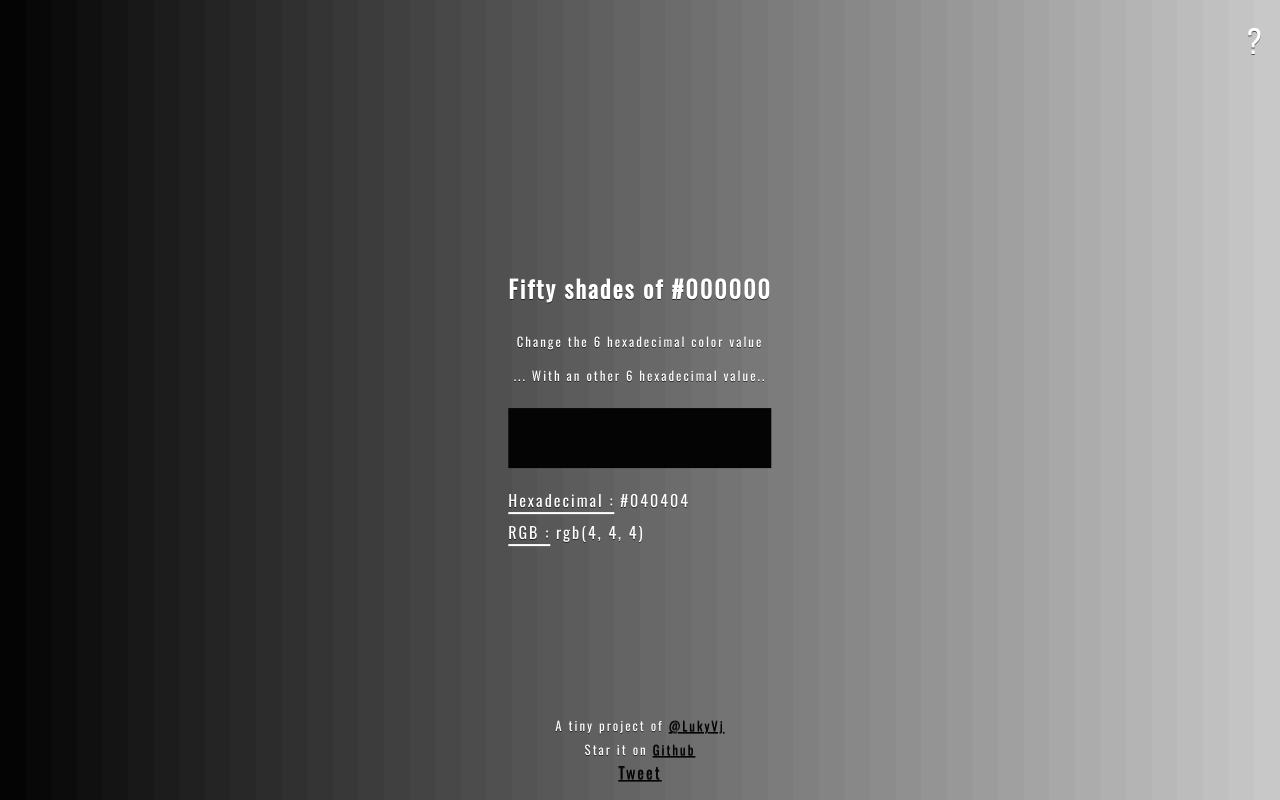
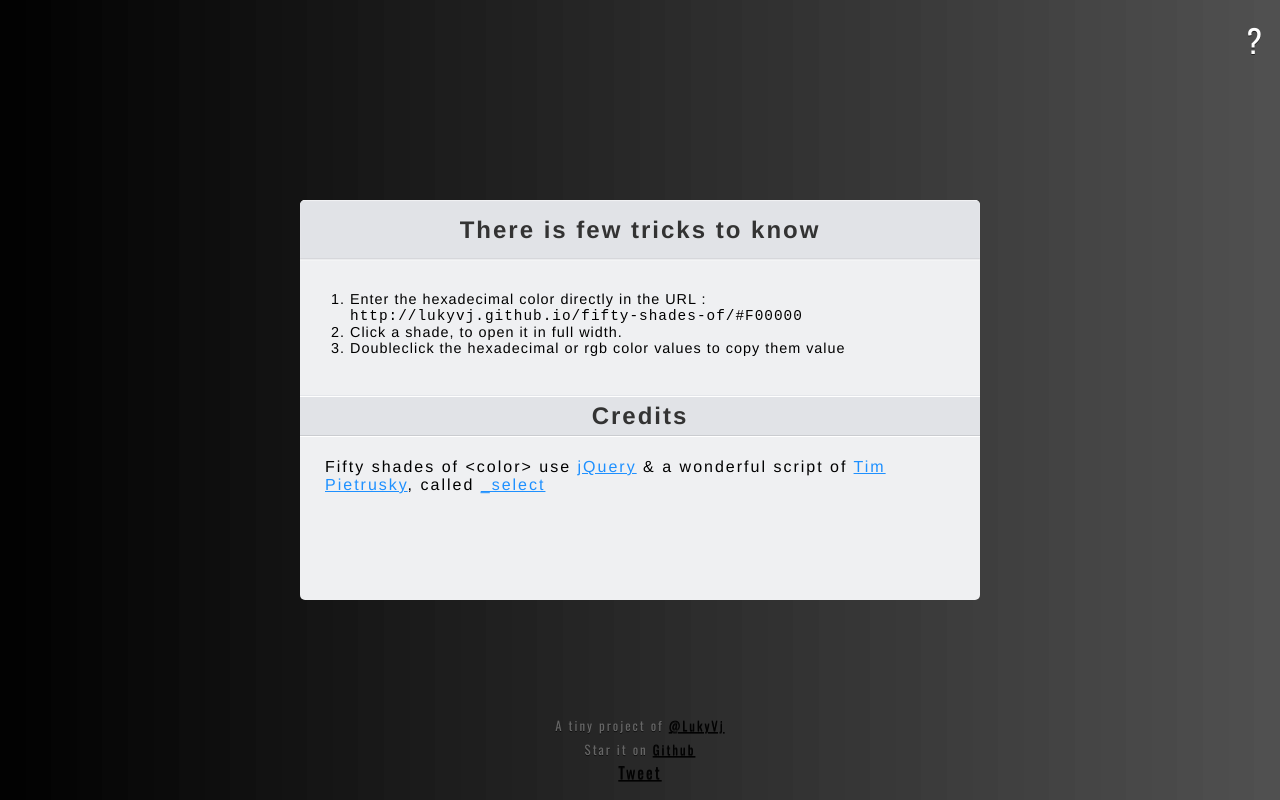
Before and after one commit to LukyVj/fifty-shades-of, a plain HTML site: page index.html in a window 1280 px wide. Drawn offline with nearby package versions, Linux system fonts and the light colour scheme; files that its build step writes are made by us from their sources.

Commit message:
Helpzone improved

```diff
--- a/index.html
+++ b/index.html
@@ -22,7 +22,7 @@
             <p class="browsehappy">You are using an <strong>outdated</strong> browser. Please <a href="http://browsehappy.com/">upgrade your browser</a> to improve your experience.</p>
             <![endif]-->
 
-            <div class="helpzone off-screen">
+            <div class="helpzone on-screen">
               <header>
                 <h2>There is few tricks to know</h2>
               </header>
@@ -31,6 +31,11 @@
                 <li>Click a shade, to open it in full width.</li>
                 <li>Doubleclick the hexadecimal or rgb color values to copy them value <!-- <img src="http://puu.sh/fP2rH/065c6ff95d.gif" class="small"> --></li>
               </ul>
+
+              <header>
+                <h2>Credits</h2>
+              </header>
+              <p>Fifty shades of &lt;color> use <a href="http://jquery.com">jQuery</a> & a wonderful script of <a href="http://twitter.com/timpietrusky">Tim Pietrusky</a>, called <a href="https://github.com/TimPietrusky/_select">_select</a></p>
             </div>
 
             <div class="zone">
--- a/scripts/main.js
+++ b/scripts/main.js
@@ -125,6 +125,7 @@ $(function(){
       prompt('copy:',word);
     }
     e.stopPropagation();
+  expand()
 
 
   });
@@ -162,11 +163,13 @@ $(function(){
     var luma = 0.2126 * r + 0.7152 * g + 0.0722 * b; // per ITU-R BT.709
 
     if (luma > 40) {
-     $('header, footer, [data-toggle], a').attr('style','color: #000 !important;text-shadow: 0 1px 0 rgba(255,255,255,.4)!important')
+     $('header, footer, [data-toggle], a:not(.helpzone a)').attr('style','color: #000 !important;text-shadow: 0 1px 0 rgba(255,255,255,.4)!important')
    }
    else{
-    $('header, footer, [data-toggle], a').attr('style','color: #fff !important;text-shadow: 0 1px 0 rgba(0,0,0,.6)!important')
+    $('header, footer, [data-toggle], a:not(.helpzone a)').attr('style','color: #fff !important;text-shadow: 0 1px 0 rgba(0,0,0,.6)!important')
   }
+    expand()
+
 }
 
 urlToApp();
@@ -188,6 +191,8 @@ function toggleHelp(){
        $('.helpzone').removeClass('on-screen').addClass('off-screen')
     }
   });
+    expand()
+
 }
 
 toggleHelp()
--- a/styles/main.scss
+++ b/styles/main.scss
@@ -106,6 +106,8 @@
     box-shadow: 0 0 0 999px rgba(0,0,0,.6);
     transition: transform .3s ease, box-shadow 0s ease, opacity .2s ease;
     overflow: hidden;
+    font-family: Helvetica, sans-serif;
+
 
     header{
       float: left;
@@ -125,15 +127,22 @@
         color: #333;
         padding: 0;margin: 0;
       }
+
+      &:not(:first-child){
+        min-height: 40px;
+        line-height: 40px;
+        box-shadow: inset 0 1px 0 rgba(white, 1), inset 0 -1px 0px rgba(black, .1);
+        border-top: 1px solid rgba(white, .1);
+      }
     }
 
     ul{
       float: left;
-      font-family: Helvetica, sans-serif;
       letter-spacing: 1px;
       list-style: decimal;
       padding: 0 25px;
       font-size: .9rem;
+      min-height: 120px;
     }
 
     // Modal statements
@@ -144,6 +153,10 @@
     &.on-screen{
       transform: translate(-50%,-50%) scale(1);
       opacity: 1;
+    }
+
+    a{
+      color: dodgerblue !important;
     }
   }
 
```
Also changed, not shown: styles/main.css.
